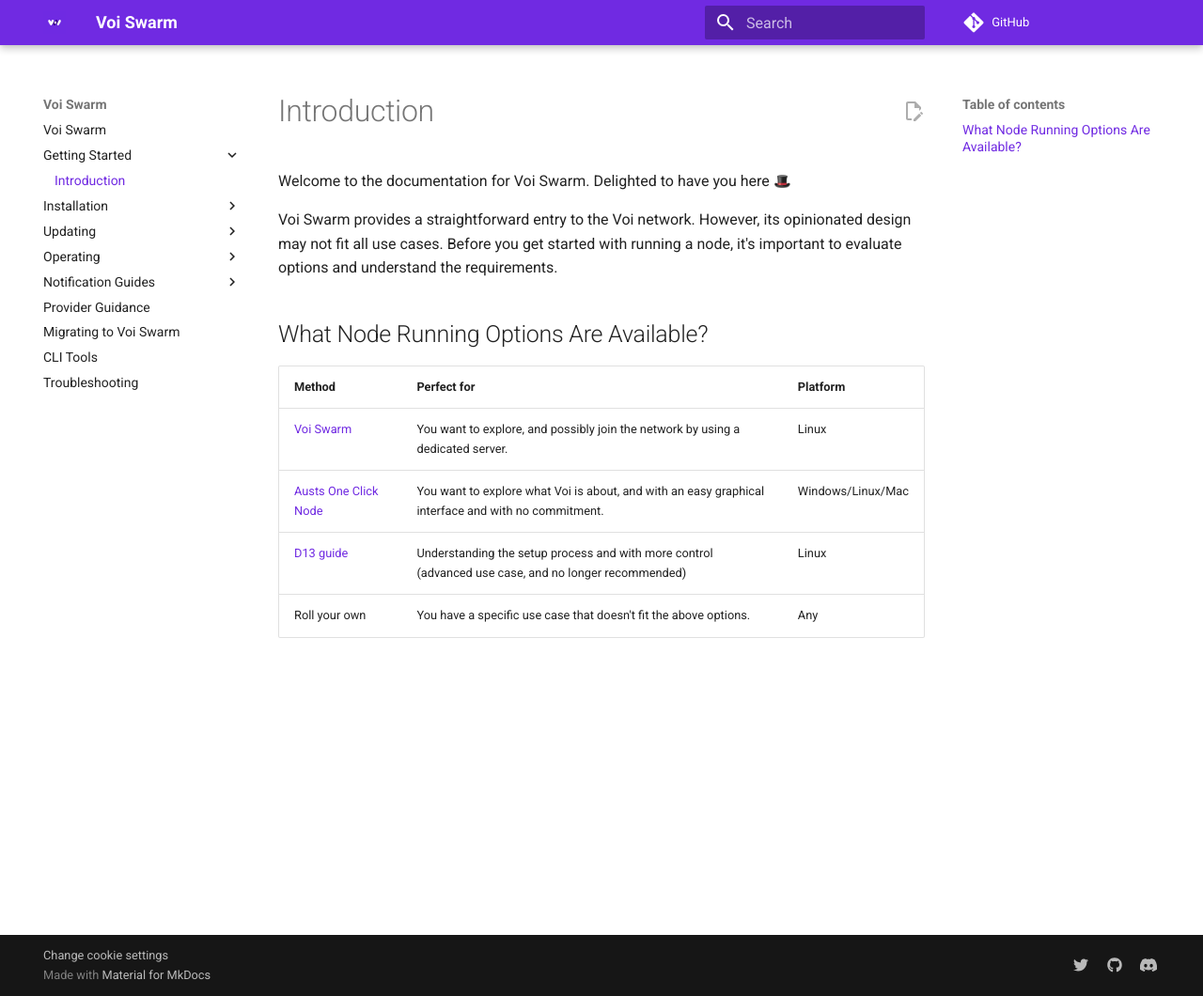
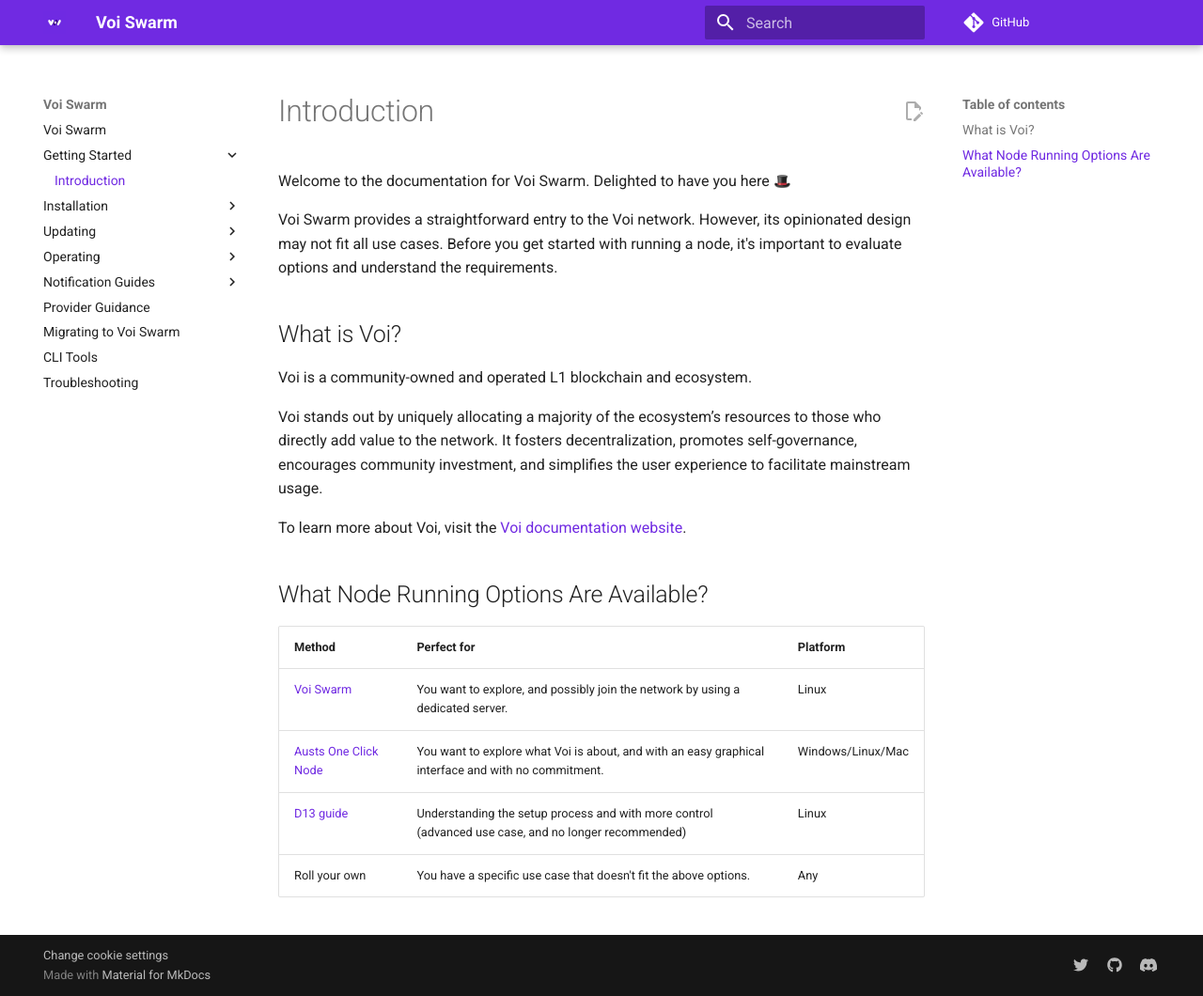
Before and after one commit to VoiNetwork/voi-swarm, an MkDocs documentation site: the page built from docs/getting-started/introduction.md, in a window 1280 px wide and 1060 px high. Shown: the whole window at 94% size. Built offline with MkDocs 1.6.1 and Material for MkDocs 9.7.7, drawn with Linux system fonts in a browser that asks for light colours; emoji names are drawn with the system emoji font; plug-ins that fetch from the network failed and are left out; comment, search, counter and statistics services are not loaded.

Commit message:
Add references to docs.voi.network website

```diff
--- a/docs/getting-started/introduction.md
+++ b/docs/getting-started/introduction.md
@@ -4,6 +4,17 @@
 
 Voi Swarm provides a straightforward entry to the Voi network. However, its opinionated design may not fit all use cases.
 Before you get started with running a node, it's important to evaluate options and understand the requirements.
+
+## What is Voi?
+
+Voi is a community-owned and operated L1 blockchain and ecosystem.
+
+Voi stands out
+by uniquely allocating a majority of the ecosystem’s resources to those who directly add value to the network.
+It fosters decentralization, promotes self-governance, encourages community investment,
+and simplifies the user experience to facilitate mainstream usage.
+
+To learn more about Voi, visit the [Voi documentation website](https://docs.voi.network).
 
 ## What Node Running Options Are Available?
 
```
Also changed, not shown: docs/index.md (+1 -1 lines).
